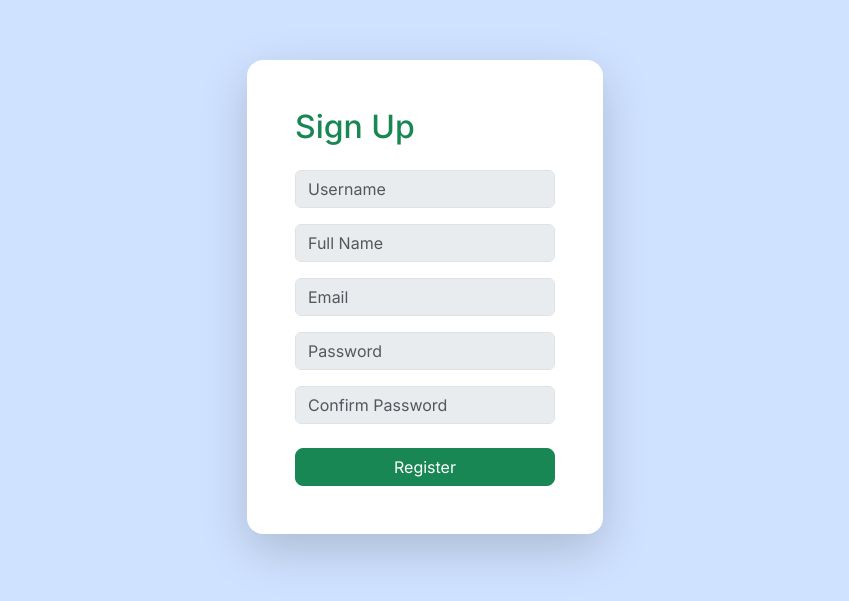
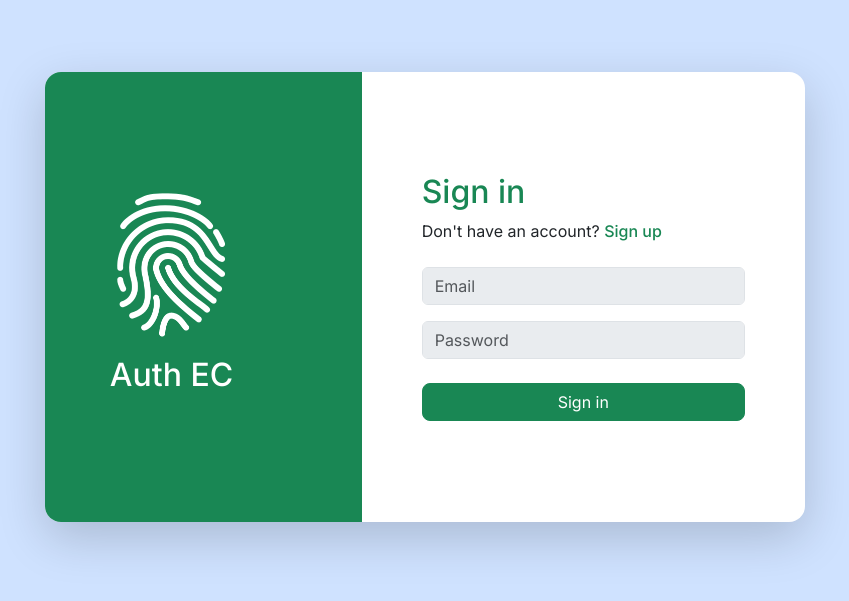
Before and after one commit to MILANGIRI17/AuthEC, an Angular app in the folder frontend/AuthECClient/: page /singin in a window 1280 px wide. Before the commit this address led to /. Shown: the part 103-704 px from the top of the page, without its empty margins (215-1064 px from the left). Built offline with nearby package versions, Linux system fonts and the light colour scheme.

Commit message:
Added the login page and also configured routes

```diff
--- a/frontend/AuthECClient/src/app/app.html
+++ b/frontend/AuthECClient/src/app/app.html
@@ -1,2 +1 @@
-<app-user/>
 <router-outlet />
--- a/frontend/AuthECClient/src/app/app.routes.ts
+++ b/frontend/AuthECClient/src/app/app.routes.ts
@@ -1,3 +1,23 @@
 import { Routes } from '@angular/router';
+import { User } from './user/user';
+import { Registration } from './user/registration/registration';
+import { Login } from './user/login/login';
 
-export const routes: Routes = [];
+export const routes: Routes =
+[
+    {
+        path:'',
+        component: User,
+        children:
+        [
+            {
+                path:'signup',
+                component: Registration
+            },
+            {
+                path: 'singin',
+                component: Login
+            }
+        ]
+    }
+];
--- /dev/null
+++ b/frontend/AuthECClient/src/app/user/dashboard/dashboard.html
@@ -0,0 +1 @@
+<p>dashboard works!</p>
--- /dev/null
+++ b/frontend/AuthECClient/src/app/user/login/login.html
@@ -0,0 +1,32 @@
+<div class="mb-4">
+  <h2 class="text-success">Sign in</h2>
+  <div>
+    Don't have an account?
+    <a routerLink="/signup" class="text-decoration-none fw-medium text-success d-inline-block"
+      >Sign up</a
+    >
+  </div>
+</div>
+<form [formGroup]="form" (ngSubmit)="onSubmit()">
+  <div class="mb-3">
+    <input formControlName="email" class="form-control bg-body-secondary" placeholder="Email" />
+    @if (hasDisplayableError('email') && form.controls.email.hasError('required')) {
+      <div class="error-feedback">Please enter your email address</div>
+    }
+  </div>
+  <div class="mb-3">
+    <input
+      type="password"
+      formControlName="password"
+      class="form-control bg-body-secondary"
+      placeholder="Password"
+    />
+    @if (hasDisplayableError('password') && form.controls.password.hasError('required')) {
+      <div class="error-feedback">Please enter your password</div>
+    }
+  </div>
+
+  <div class="mt-4">
+    <button type="submit" class="btn btn-success w-100 rounded-3">Sign in</button>
+  </div>
+</form>
--- /dev/null
+++ b/frontend/AuthECClient/src/app/user/login/login.ts
@@ -0,0 +1,31 @@
+import { CommonModule } from '@angular/common';
+import { Component, inject } from '@angular/core';
+import { FormBuilder, ReactiveFormsModule, Validators } from '@angular/forms';
+import { RouterLink } from '@angular/router';
+
+@Component({
+  selector: 'app-login',
+  imports: [CommonModule, ReactiveFormsModule, RouterLink],
+  templateUrl: './login.html',
+  styles: ``,
+})
+export class Login {
+  isSubmitted: boolean = false;
+
+
+  formBuilder = inject(FormBuilder);
+  form = this.formBuilder.group({
+    email: ['', Validators.required],
+    password: ['', Validators.required]
+  });
+
+  onSubmit(){
+    this.isSubmitted=true;
+    console.log(this.form.value);
+  };
+
+   hasDisplayableError(controlName: string): Boolean {
+    const control = this.form.get(controlName);
+    return Boolean(control?.invalid) && (this.isSubmitted || Boolean(control?.touched) || Boolean(control?.dirty))
+  }
+}
--- a/frontend/AuthECClient/src/app/user/registration/registration.html
+++ b/frontend/AuthECClient/src/app/user/registration/registration.html
@@ -1,5 +1,10 @@
-<div class="mb-4 h2 text-success">
-    Sign Up
+<div class="mb-4">
+    <h2 class="text-success">
+        Sign up
+    </h2>
+    <div>Already have an account?
+        <a routerLink="/singin" class="text-decoration-none fw-medium text-success d-inline-block">Sign in</a>
+    </div>
 </div>
 <form [formGroup]="form" (ngSubmit)="onSubmit()">
     <div class="mb-3">
--- a/frontend/AuthECClient/src/app/user/registration/registration.ts
+++ b/frontend/AuthECClient/src/app/user/registration/registration.ts
@@ -4,10 +4,11 @@ import { AbstractControl, FormBuilder, ReactiveFormsModule, ValidatorFn, Validat
 import { FirstKeyPipe } from '../../shared/pipes/first-key-pipe';
 import { AuthService } from '../../shared/services/auth.service';
 import { ToastrService } from 'ngx-toastr';
+import { RouterLink } from "@angular/router";
 
 @Component({
   selector: 'app-registration',
-  imports: [ReactiveFormsModule, CommonModule, FirstKeyPipe],
+  imports: [ReactiveFormsModule, CommonModule, FirstKeyPipe, RouterLink],
   templateUrl: './registration.html',
   styles: ``,
 })
@@ -101,6 +102,6 @@ export class Registration {
 
   hasDisplayableError(controlName: string): Boolean {
     const control = this.form.get(controlName);
-    return Boolean(control?.invalid) && (this.isSubmitted || Boolean(control?.touched))
+    return Boolean(control?.invalid) && (this.isSubmitted || Boolean(control?.touched) || Boolean(control?.dirty))
   }
 }
--- a/frontend/AuthECClient/src/app/user/user.html
+++ b/frontend/AuthECClient/src/app/user/user.html
@@ -1,13 +1,19 @@
 <div class="container">
-    <div class="row vh-100 align-items-center">
-        <div class="col-lg-4 offset-lg-4 col-md-8 offset-md-2 col-10 offset-1">
-            <div class="rounded-4 border-0 shadow-lg bg-white" style="min-height: 450px;">
-                <div class="d-flex justiry-content-start align-items-center">
-                    <div class="p-5 w-100">
-                    <app-registration></app-registration>
-                </div>
-                </div>
-            </div>
+  <div class="row vh-100 align-items-center">
+    <div class="col-xxl-6 offset-xxl-3 col-lg-8 offset-lg-2 col-10 offset-1">
+      <div class="row rounded-4 border-0 shadow-lg bg-white" style="min-height: 450px">
+        <div class="col-md-5 d-md-flex d-none bg-success rounded-start-4 align-items-center justiry-content-center">
+          <div class="text-center text-white">
+            <img title="authec-logo" src="authec-logo.png" class="w-50 mb-3" />
+            <h2 class="fw-border">Auth EC</h2>
+          </div>
         </div>
+        <div class="col-md-7 col-12 d-flex justiry-content-start align-items-center">
+          <div class="p-5 w-100">
+            <router-outlet />
+          </div>
+        </div>
+      </div>
     </div>
+  </div>
 </div>
--- a/frontend/AuthECClient/src/app/user/user.ts
+++ b/frontend/AuthECClient/src/app/user/user.ts
@@ -1,9 +1,9 @@
 import { Component } from '@angular/core';
-import { Registration } from './registration/registration';
+import { RouterOutlet } from '@angular/router';
 
 @Component({
   selector: 'app-user',
-  imports: [Registration],
+  imports: [RouterOutlet],
   standalone: true,
   templateUrl: './user.html',
   styles: ``,
```
Also changed, not shown: frontend/AuthECClient/src/app/user/dashboard/dashboard.ts (added, +9 -0 lines), frontend/AuthECClient/app-structure.txt, frontend/AuthECClient/public/authec-logo.png (added), 1 other file (tests, documents, lock files or other folders).
